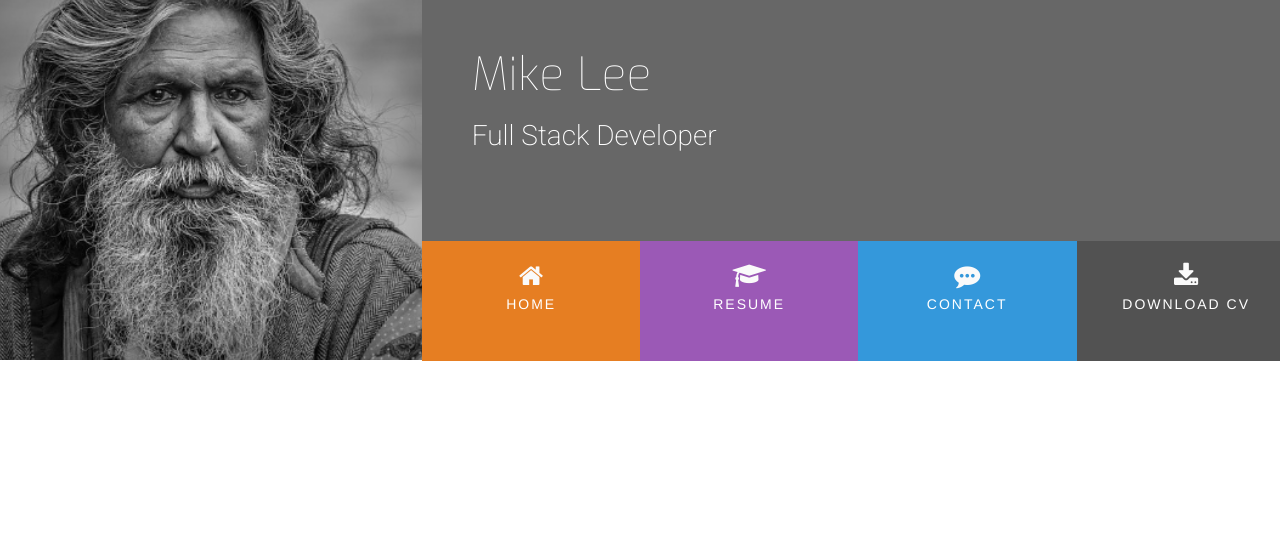
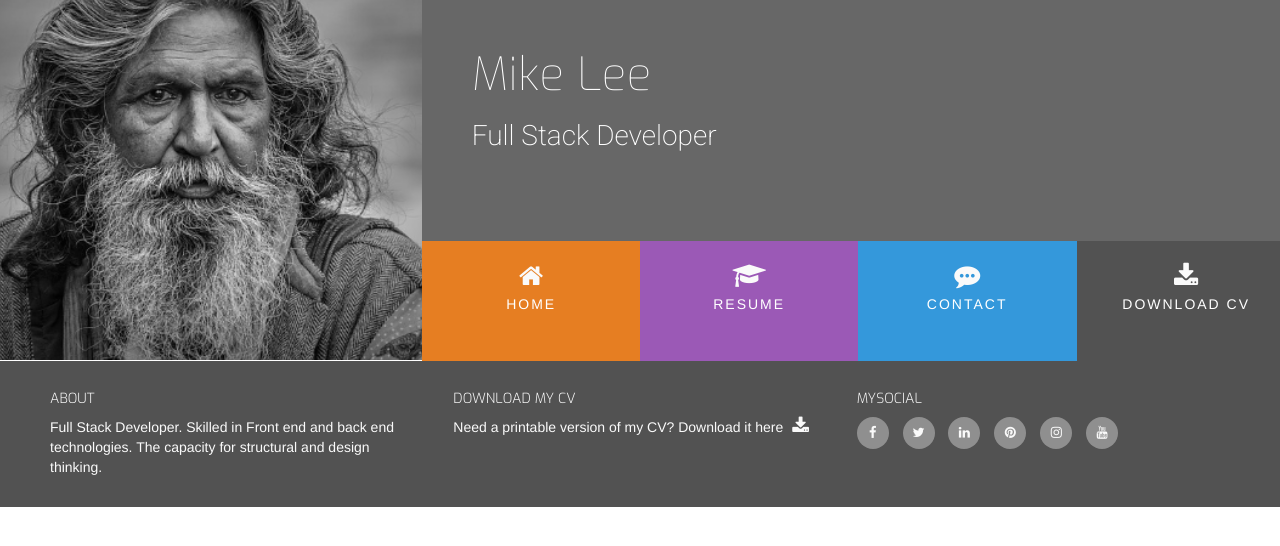
Before and after one commit to gsthandi/ucd-resume, a plain HTML site: page index.html in a window 1280 px wide. Drawn offline with nearby package versions, Linux system fonts and the light colour scheme.

Commit message:
Updated footer

```diff
--- a/assets/css/style.css
+++ b/assets/css/style.css
@@ -20,6 +20,30 @@
 
 .ul-menu-color-home-download-cv {
     background-color: #525252;
+}
+
+/*---------------------------------------------Special Paddings/Margins/Text-*/
+
+h1,
+h2,
+h3,
+h4 {
+    margin: 0;
+
+}
+
+.uppercase {
+    text-transform: uppercase;
+}
+
+.general-sub {
+    font-family: "Exo", sans-serif;
+    font-weight: 300;
+    color: #fafafa;
+}
+
+.inline-block {
+    display: inline-block;
 }
 
 /*---------------------------------------------Heading-*/
@@ -62,7 +86,8 @@ header {
 
 /*---------------------------------------------Navigation-*/
 
-#nav {    /* Was not working first, now working. Find out why */
+#nav {
+    /* Was not working first, now working. Find out why */
     margin: 0;
 }
 
@@ -107,3 +132,55 @@ header {
     background: rgba(0, 0, 0, 0.2);
     height: 120px;
 }
+
+/*---------------------------------------------Footer-*/
+
+footer {
+    background-color: #525252;
+    color: #fafafa;
+    min-height: 120px;
+    margin: 0;
+}
+
+footer .cv-pdf i {
+    color: #fafafa;
+    text-align: center;
+    font-size: 18px;
+    padding-left: 5px;
+}
+
+footer .cv-pdf i:hover {
+    color: #e84610;
+    transition: all 0.35s ease-in-out;
+    -moz-transition: all 0.35s ease-in-out;
+    -webkit-transition: all 0.35s ease-in-out;
+    -o-transition: all 0.35s ease-in-out;
+}
+
+.social-links {
+    padding-bottom: 15px;
+}
+
+.social-links li a i {
+    width: 32px;
+    height: 32px;
+    padding: 12px 0;
+    border-radius: 50%;
+    font-size: 13px;
+    line-height: 7px;
+    text-align: center;
+    color: #fafafa;
+    background: #8f8f8f;
+     transition: all 0.35s ease-in-out;
+    -moz-transition: all 0.35s ease-in-out;
+    -webkit-transition: all 0.35s ease-in-out;
+    -o-transition: all 0.35s ease-in-out;
+}
+
+.social-links li a i:hover {
+    background: #e84610;
+}
+
+#footer-details {
+    margin: 20px;
+}
--- a/index.html
+++ b/index.html
@@ -50,8 +50,33 @@
 
     </section>
 
-    <footer>
-
+    <footer class="container-fluid">
+        <div id="footer-details" class="row">
+            <div class="col-sm-4">
+                <h5 class="uppercase general-sub">About</h5>
+                <p class="inline-block">
+                    Full Stack Developer. Skilled in Front end and back end technologies. The capacity for structural and design thinking.
+                </p>
+            </div>
+            <div class="col-sm-4">
+                <h5 class="uppercase general-sub">Download my CV</h5>
+                <p class="inline-block">
+                    Need a printable version of my CV? Download it here
+                    <a href="#" class="cv-pdf"><i class="fa fa-download" aria-hidden="true"></i></a>
+                </p>
+            </div>
+            <div class="col-sm-4">
+                <h5 class="uppercase general-sub">MySocial</h5>
+                <ul class="list-inline social-links">
+                    <li><a href="#" target="_blank"><i class="fa fa-facebook"></i></a></li>
+                    <li><a href="#" target="_blank"><i class="fa fa-twitter"></i></a></li>
+                    <li><a href="#" target="_blank"><i class="fa fa-linkedin"></i></a></li>
+                    <li><a href="#" target="_blank"><i class="fa fa-pinterest"></i></a></li>
+                    <li><a href="#" target="_blank"><i class="fa fa-instagram"></i></a></li>
+                    <li><a href="#" target="_blank"><i class="fa fa-youtube"></i></a></li>
+                </ul>
+            </div>
+        </div>
     </footer>
 
 
```
